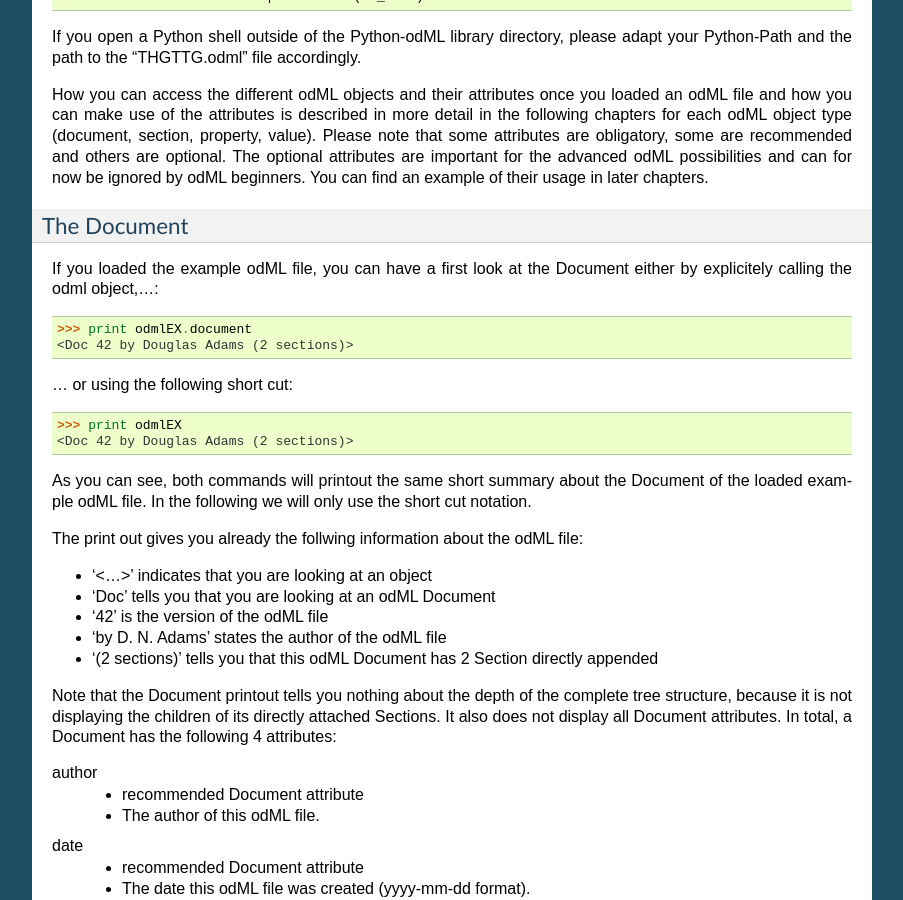
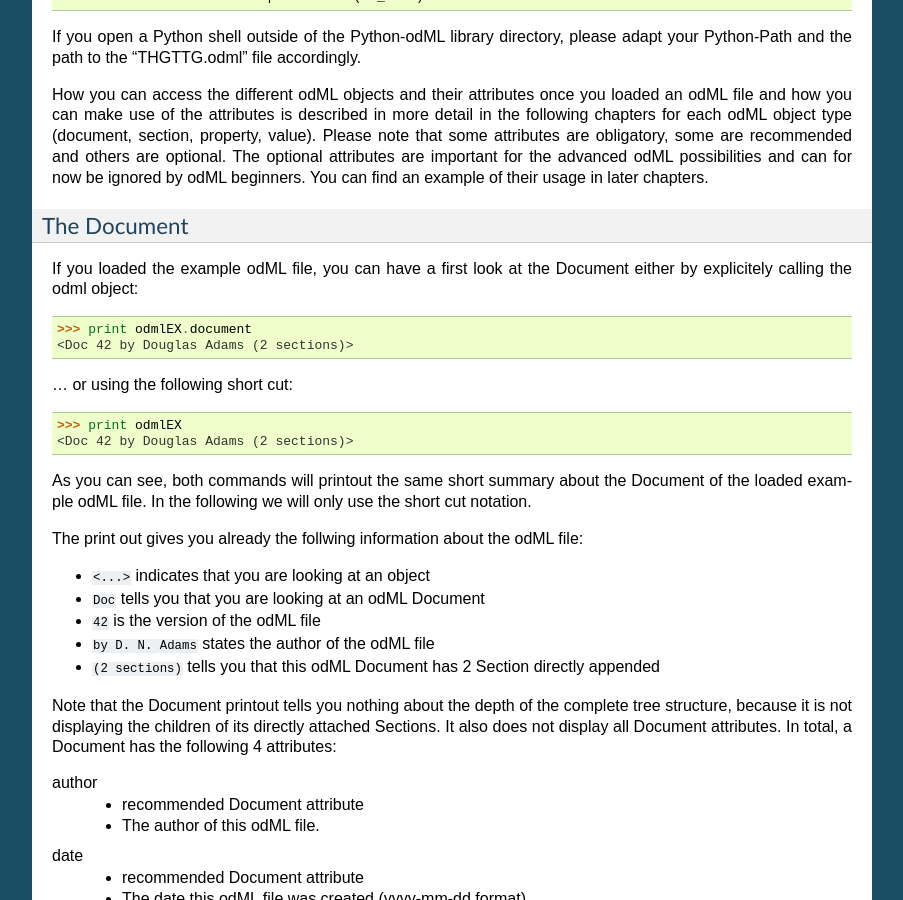
Before and after one commit to G-Node/python-odml, a Sphinx documentation site: the page built from doc/tutorial.rst, in a window 1280 px wide and 900 px high, scrolled down 3261 px. Shown: the whole window, without its empty margins (198-1101 px from the left). Built offline with Sphinx 7.4.7, drawn with Linux system fonts in a browser that asks for light colours.

```diff
--- a/doc/example_odMLs/thgttg.py
+++ b/doc/example_odMLs/thgttg.py
@@ -34,9 +34,8 @@ doc.append(odml.Section(name="TheCrew",
                         type="crew"))
 
 doc.append(odml.Section(name="TheStarship",
-                        definition="Information on the crew",
-                        type="crew"))
-
+                        type="starship",
+                        definition="Information on the starship"))
 
 # SET NEW PARENT NODE
 parent = doc['TheCrew']
--- a/doc/tutorial.rst
+++ b/doc/tutorial.rst
@@ -232,7 +232,7 @@ The Document
 ------------
 
 If you loaded the example odML file, you can have a first look at the Document
-either by explicitely calling the odml object,...::
+either by explicitely calling the odml object::
 
 	>>> print odmlEX.document
 	<Doc 42 by Douglas Adams (2 sections)>
@@ -248,11 +248,11 @@ short cut notation.
 
 The print out gives you already the follwing information about the odML file:
 
-- '<...>' indicates that you are looking at an object
-- 'Doc' tells you that you are looking at an odML Document
-- '42' is the version of the odML file
-- 'by D. N. Adams' states the author of the odML file
-- '(2 sections)' tells you that this odML Document has 2 Section directly
+- ``<...>`` indicates that you are looking at an object
+- ``Doc`` tells you that you are looking at an odML Document
+- ``42`` is the version of the odML file
+- ``by D. N. Adams`` states the author of the odML file
+- ``(2 sections)`` tells you that this odML Document has 2 Section directly
   appended
 
 Note that the Document printout tells you nothing about the depth of the
```
